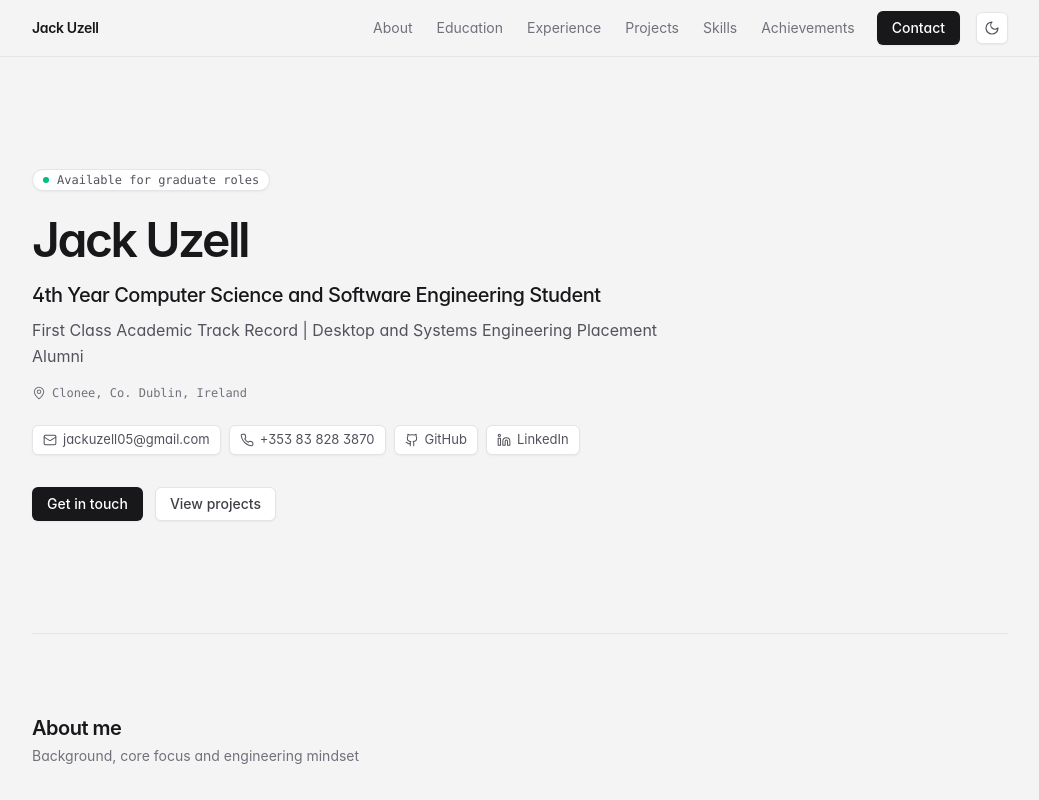
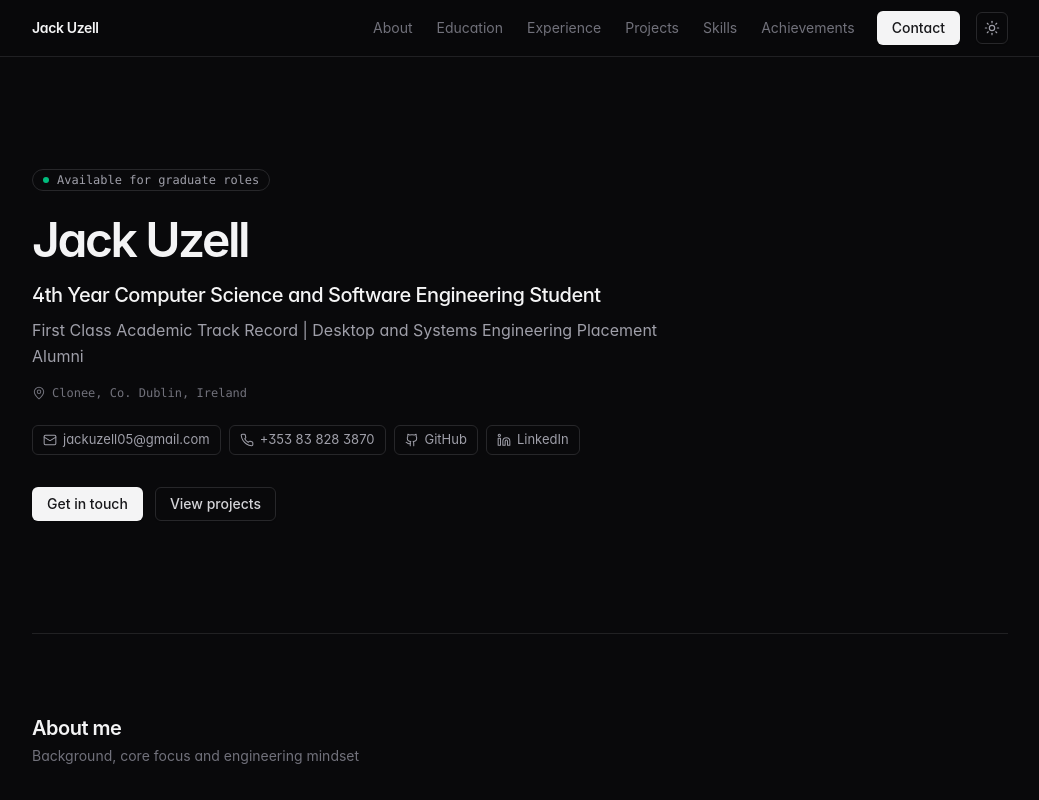
Before and after one commit to jackuzell/Web-CV, a React (Vite) app: page / in a window 1280 px wide. Shown: the top 800 px of the page, without its empty margins (120-1159 px from the left). Built offline with nearby package versions, Linux system fonts and the light colour scheme; a web font is replaced by a local one.

Commit message:
ready to go

```diff
--- a/index.html
+++ b/index.html
@@ -1,5 +1,5 @@
 <!doctype html>
-<html lang="en">
+<html lang="en" class="dark">
   <head>
     <meta charset="UTF-8" />
     <link rel="icon" type="image/svg+xml" href="/favicon.svg" />
@@ -16,7 +16,7 @@
     <script>
       (function() {
         try {
-          var theme = localStorage.getItem('theme') || 'light';
+          var theme = localStorage.getItem('theme') || 'dark';
           if (theme === 'dark') {
             document.documentElement.classList.add('dark');
           } else {
--- a/src/App.jsx
+++ b/src/App.jsx
@@ -16,7 +16,7 @@ function App() {
       const stored = localStorage.getItem('theme');
       if (stored) return stored;
     }
-    return 'light'; // Default to light mode
+    return 'dark'; // Default to dark mode
   });
 
   useEffect(() => {
```
